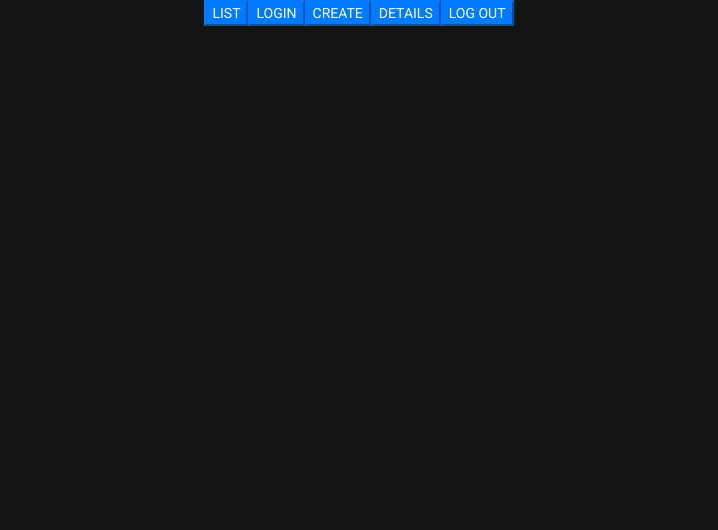
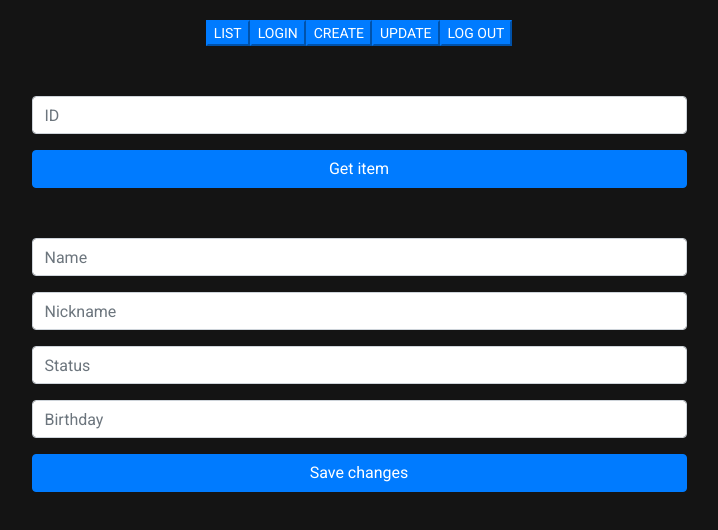
Before and after one commit to gebhardtbalint/egyetemAngular, an Angular app: page /update in a window 1280 px wide. Before the commit this address led to /. Shown: the top 530 px of the page, without its empty margins (281-999 px from the left). Built offline with nearby package versions, Linux system fonts and the light colour scheme.

Commit message:
update function

```diff
--- a/src/app/app-routing.module.ts
+++ b/src/app/app-routing.module.ts
@@ -1,7 +1,7 @@
 import { NgModule } from '@angular/core';
 import { RouterModule, Routes } from '@angular/router';
 import {LoginComponent} from "./login/login.component";
-import {DetailsComponent} from "./details/details.component";
+import {UpdateComponent} from "./update/update.component";
 import { ListComponent } from "./list/list.component";
 import { CreateComponent } from './create/create.component';
 import {LoginGuard} from "./login.guard";
@@ -14,7 +14,7 @@ const routes: Routes = [
 
 
   {path:'login', component:LoginComponent},
-  {path:'details', component:DetailsComponent},
+  {path:'update', component:UpdateComponent},
   {path:'list', component:ListComponent},
   {path:'create', component:CreateComponent}
 
--- a/src/app/app.component.html
+++ b/src/app/app.component.html
@@ -1,8 +1,8 @@
-<div fxLayout fxLayoutAlign="center center">
+<div fxLayout fxLayoutAlign="center center" style="margin-top: 20px;">
   <button type="button" class="btn-primary" routerLink="list">LIST</button>
   <button type="button" class="btn-primary" routerLink="login">LOGIN</button>
   <button type="button" class="btn-primary" routerLink="create">CREATE</button>
-  <button type="button" class="btn-primary" routerLink="details">DETAILS</button>
+  <button type="button" class="btn-primary" routerLink="update">UPDATE</button>
   <button (click)="logout()" type="button" class="btn-primary" routerLink="details">LOG OUT</button>
 
 
--- a/src/app/app.module.ts
+++ b/src/app/app.module.ts
@@ -11,20 +11,20 @@ import { MatFormFieldModule } from '@angular/material/form-field';
 import { MatInputModule } from '@angular/material/input';
 import { MatButtonModule } from '@angular/material/button';
 import { MatCardModule } from '@angular/material/card';
-import { DetailsComponent } from './details/details.component';
 import { ListComponent } from './list/list.component';
 import {HttpClientModule} from "@angular/common/http";
 import {FormsModule, ReactiveFormsModule} from "@angular/forms";
 import { CreateComponent } from './create/create.component';
 import {ApiService} from './api.service';
+import { UpdateComponent } from './update/update.component';
 
 @NgModule({
   declarations: [
     AppComponent,
     LoginComponent,
-    DetailsComponent,
     ListComponent,
-    CreateComponent
+    CreateComponent,
+    UpdateComponent
   ],
   imports: [
     BrowserModule,
--- a/src/app/create/create.component.html
+++ b/src/app/create/create.component.html
@@ -1,24 +1,16 @@
 <div class="row justify-content-center">
-    <form #ngForm="ngForm"fxLayout="column" style="width: 50%">
+    <form #ngForm="ngForm" fxLayout="column" style="width: 50%; margin-top: 50px">
       <div class="form-group">
-        <input type="text" class="form-control"
-               name = nameinput id="nameinput" required
-               placeholder="Name" [(ngModel)]="adat.name">
+        <input type="text" class="form-control"name = nameinput required placeholder="Name" [(ngModel)]="adat.name">
       </div>
       <div class="form-group">
-        <input type="text" class="form-control"
-               name = regioninput id="regioninput" required
-               placeholder="Nickname" [(ngModel)]="adat.nickname">
+        <input type="text" class="form-control" name = nicknameinput required placeholder="Nickname" [(ngModel)]="adat.nickname">
       </div>
       <div class="form-group">
-        <input type="text" class="form-control"
-               name = wordsinput id="wordsinput" required
-               placeholder="Status" [(ngModel)]="adat.status">
+        <input type="text" class="form-control" name = statusinput required placeholder="Status" [(ngModel)]="adat.status">
       </div>
       <div class="form-group">
-        <input type="text" class="form-control"
-               name = coatofarmsinput id="coatofarmsinput" required
-               placeholder="Birthday" [(ngModel)]="adat.birthday">
+        <input type="text" class="form-control" name = birthdadyinput required placeholder="Birthday" [(ngModel)]="adat.birthday">
       </div>
 
       <button type="submit" class="btn btn-primary" (click)="save()" [disabled]="!ngForm.valid">Create</button>
--- a/src/app/details/details.component.html
+++ /dev/null
@@ -1 +0,0 @@
-<p>details works!</p>
--- a/src/app/details/details.component.ts
+++ /dev/null
@@ -1,15 +0,0 @@
-import { Component, OnInit } from '@angular/core';
-
-@Component({
-  selector: 'app-details',
-  templateUrl: './details.component.html',
-  styleUrls: ['./details.component.css']
-})
-export class DetailsComponent implements OnInit {
-
-  constructor() { }
-
-  ngOnInit(): void {
-  }
-
-}
--- a/src/app/list/list.component.html
+++ b/src/app/list/list.component.html
@@ -1,4 +1,4 @@
-<div class="row justify-content-center">
+<div class="row justify-content-center" style="margin-top: 50px;">
   <div class="col-auto">
     <table class="table table-striped table-responsive align-self-center"   *ngIf="service.adatom">
       <thead>
@@ -6,7 +6,7 @@
       <th style="color: white">Nickname</th>
       <th style="color: white">Status</th>
       <th style="color: white">Birthday</th>
-      <th></th>
+      <th style="color: white">Edit</th>
       </thead>
       <tbody>
       <tr *ngFor="let adat of service.adatom">
--- /dev/null
+++ b/src/app/update/update.component.html
@@ -0,0 +1,30 @@
+<div class="row justify-content-center">
+  <form fxLayout="column" style="width: 50%; margin-bottom: 50px; margin-top: 50px">
+    <div class="form-group">
+      <input type="number" class="form-control"
+             name = idinput id="idinput"
+             placeholder="ID" [(ngModel)]="idupdate">
+    </div>
+    <button type="submit" class="btn btn-primary" (click)="UpdateIdSet()">Get item</button>
+  </form>
+</div>
+
+
+<div class="row justify-content-center">
+  <form  fxLayout="column" style="width: 50%">
+    <div class="form-group">
+      <input type="text" class="form-control" name = nameinput placeholder="Name" [(ngModel)]="adat.name">
+    </div>
+    <div class="form-group">
+      <input type="text" class="form-control" name = nicknameinput placeholder="Nickname" [(ngModel)]="adat.nickname">
+    </div>
+    <div class="form-group">
+      <input type="text" class="form-control" name = statusinput placeholder="Status" [(ngModel)]="adat.status">
+    </div>
+    <div class="form-group">
+      <input type="text" class="form-control" name = birthdayinput placeholder="Birthday" [(ngModel)]="adat.birthday">
+    </div>
+    <button type="submit" class="btn btn-primary" (click)="save()">Save changes</button>
+
+  </form>
+</div>
--- /dev/null
+++ b/src/app/update/update.component.ts
@@ -0,0 +1,43 @@
+import {Component, OnInit} from '@angular/core';
+import {MyAdat} from '../data';
+import {ApiService} from '../api.service';
+import {ListComponent} from '../list/list.component';
+
+@Component({
+  selector: 'app-update',
+  templateUrl: './update.component.html',
+  styleUrls: ['./update.component.css']
+})
+export class UpdateComponent implements OnInit {
+
+  adat = new MyAdat();
+  idupdate;
+
+  constructor(
+    private service: ApiService,
+    private listComponent: ListComponent,
+  ) { }
+
+  ngOnInit(): void {
+  }
+
+  UpdateIdSet(): void
+  {
+    this.adat = this.service.adatom[this.idupdate];
+    if (this.idupdate > this.service.adatom.length || this.idupdate < 0)
+    {
+      alert('ID not found');
+    }
+  }
+
+  save(): void {
+    this.service.adatom.push(this.adat);
+    this.service.adatom.splice(-1, 1);
+    this.adat = new MyAdat();
+  }
+
+  logout(): void {
+    localStorage.removeItem('token');
+  }
+
+}
```
Also changed, not shown: src/app/update/update.component.css (added), 1 other file (tests, documents, lock files or other folders).
